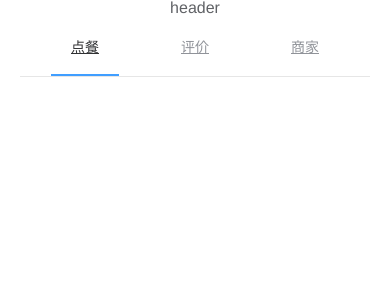
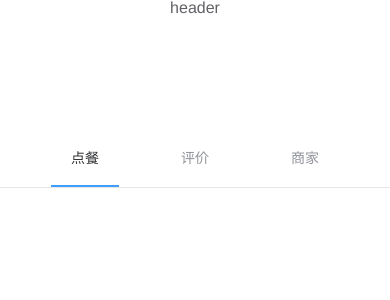
Before and after one commit to KBeginner/vue-mobile-ordering-app, a Vue app: page / in a window 390 px wide. Shown: the top 300 px of the page. Built offline with nearby package versions, Linux system fonts and the light colour scheme.

Commit message:
vue-mobile-ordering-app

```diff
--- a/src/components/header/Header.vue
+++ b/src/components/header/Header.vue
@@ -1,10 +1,10 @@
 <template>
-  <el-header class="app-header">
-    <el-container direction="vertical">
+  <el-container class="app-header" direction="vertical">
+    <el-container direction="vertical" class="header">
       header
     </el-container>
     <Nav></Nav>
-  </el-header>
+  </el-container>
 </template>
 
 <script>
@@ -19,5 +19,7 @@
 </script>
 
 <style scoped lang="less">
-
+  .header{
+    height: 15vh;
+  }
 </style>
--- a/static/css/reset.css
+++ b/static/css/reset.css
@@ -34,6 +34,9 @@ body {
 ol, ul {
   list-style: none;
 }
+a{
+  text-decoration: none;
+}
 blockquote, q {
   quotes: none;
 }
```
